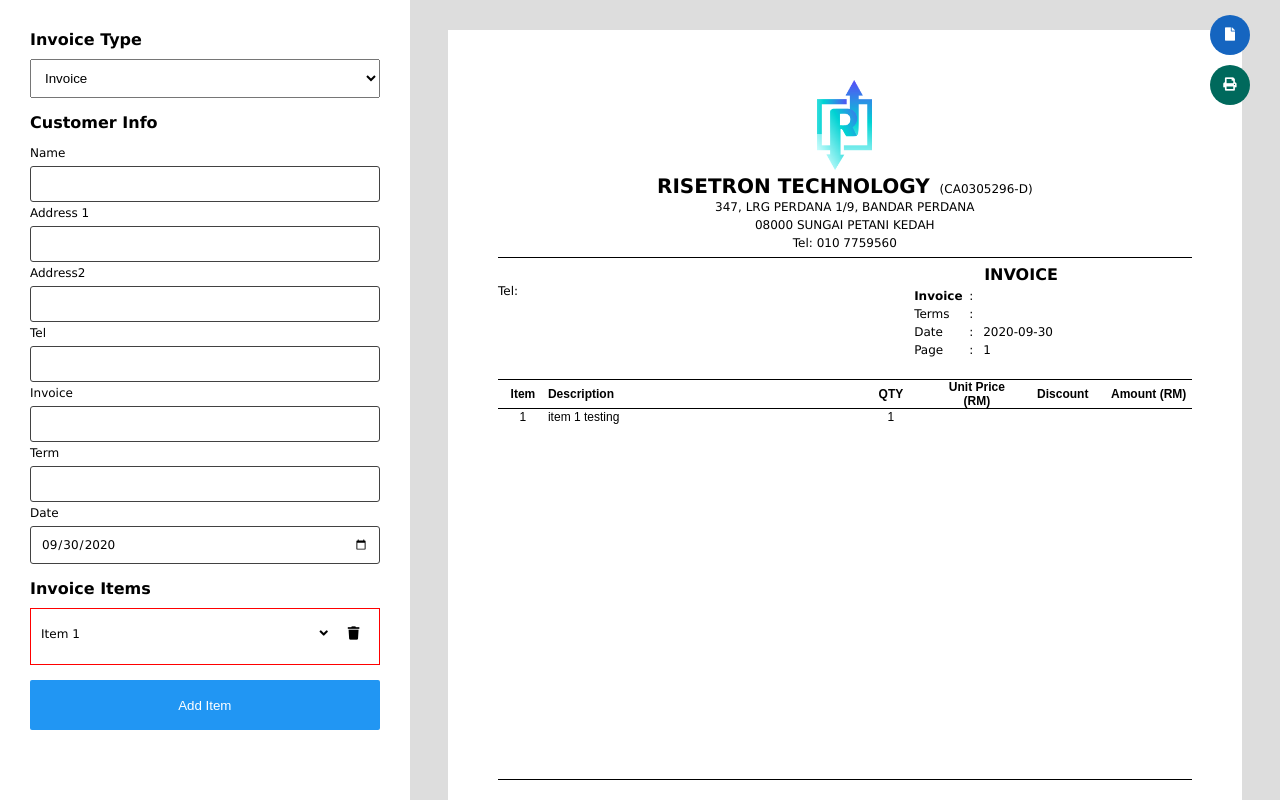
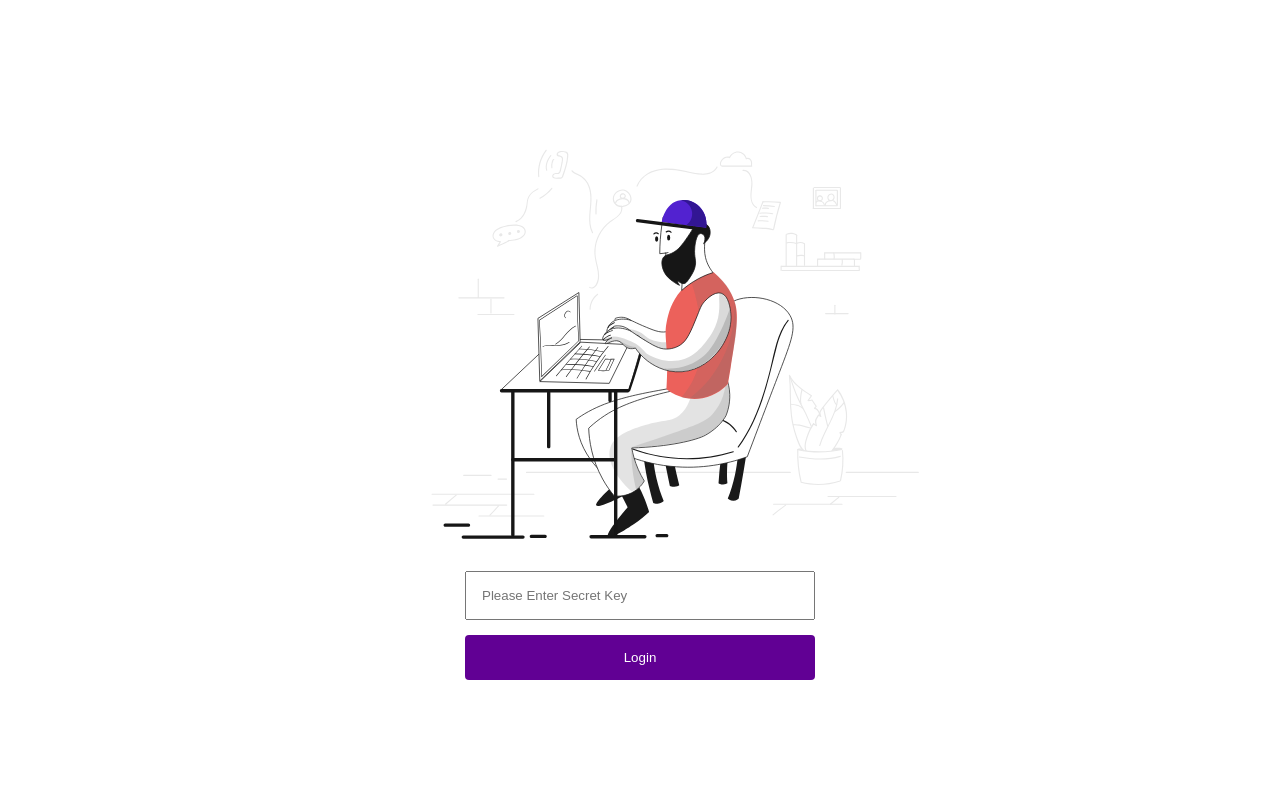
Before and after one commit to HunterWeii/invoice-generator, a React (Create React App) app: page / in a window 1280 px wide. Built offline with nearby package versions, Linux system fonts and the light colour scheme.

Commit message:
add authenticate to invoice generator

```diff
--- a/package.json
+++ b/package.json
@@ -14,10 +14,10 @@
     "classnames": "^2.2.6",
     "html2canvas": "^1.0.0-rc.7",
     "jspdf": "^2.1.1",
-    "node-sass": "^4.14.1",
+    "node-sass": "^6.0.1",
     "react": "^16.13.1",
     "react-dom": "^16.13.1",
-    "react-scripts": "3.4.3",
+    "react-scripts": "^4.0.3",
     "typescript": "^3.9.7"
   },
   "scripts": {
--- a/src/App.tsx
+++ b/src/App.tsx
@@ -1,12 +1,24 @@
 import React from 'react';
 import Home from 'pages/Home';
+import { AuthProvider, useAuthContext } from 'pages/Auth/AuthProvider';
+import Auth from 'pages/Auth';
 import 'styles/_reset.scss';
+
+function AppContent() {
+  const { isAuthenticate }: any = useAuthContext();
+
+  if (!isAuthenticate) return <Auth />
+
+  return <Home />
+}
 
 function App() {
   return (
-    <div className="App">
-      <Home />
-    </div>
+    <AuthProvider>
+      <div className="App">
+        <AppContent />
+      </div>
+    </AuthProvider>
   );
 }
 
--- a/src/components/component/Invoice/InvoiceSummary/InvoiceSummary.tsx
+++ b/src/components/component/Invoice/InvoiceSummary/InvoiceSummary.tsx
@@ -12,18 +12,33 @@ type InvoiceSummaryProps = { invoicePageItems : any, invoiceType: any }
 export default function InvoiceSummary(props: InvoiceSummaryProps) {
   let pageTotal = props.invoicePageItems.reduce((prevSum: number, item:any) => {
     const { qty, discount, unitPrice } = item;
+
     const itemDiscount = parseFloat(discount) === 0 ? 1 : parseFloat(discount);
-    const itemAmount = parseFloat(unitPrice) * parseFloat(qty) * itemDiscount;
+    let itemAmount = parseFloat(unitPrice) * parseFloat(qty) * itemDiscount;
+
+    if(Number.isNaN(itemAmount)) {
+      itemAmount = 0;
+    }
 
     return itemAmount + prevSum;
   }, 0);
-  const pageTotalInWords = numToWords(pageTotal);
+
   pageTotal = pageTotal.toFixed(2);
+
+  let [ rm, sen ] = pageTotal.toString().split(".");
+  let pageTotalInWords = numToWords(rm);
+
+  if(sen !== "00") {
+    sen = numToWords(sen);
+    pageTotalInWords += ` \n AND ${sen} SEN `
+  }
+
+  pageTotalInWords += "ONLY";
 
   return (
     <div className={style.invoice_summary} >
       <div className={style.invoice_summary_price}>
-  <TextBase textclass={ style.invoice_summary_text }>RINGGIT MALAYSIA { pageTotalInWords }</TextBase>
+        <TextBase textclass={ style.invoice_summary_text }>RINGGIT MALAYSIA { pageTotalInWords }</TextBase>
         <div className={style.invoice_summary_total}>
           <div>
             <TitleText
--- a/src/library/numToWords.ts
+++ b/src/library/numToWords.ts
@@ -15,9 +15,7 @@ export default function numToWords (num: number | string) {
     str += (parseFloat(n[2]) !== 0) ? (a[Number(n[2])] || b[n[2][0]] + ' ' + a[n[2][1]]) + 'lakh ' : '';
     str += (parseFloat(n[3]) !== 0) ? (a[Number(n[3])] || b[n[3][0]] + ' ' + a[n[3][1]]) + 'thousand ' : '';
     str += (parseFloat(n[4]) !== 0) ? (a[Number(n[4])] || b[n[4][0]] + ' ' + a[n[4][1]]) + 'hundred ' : '';
-    str += (parseFloat(n[5]) !== 0) ? ((str !== '') ? 'and ' : '') + (a[Number(n[5])] || b[n[5][0]] + ' ' + a[n[5][1]]) + 'only ' : '';
-
-    if(!str.includes("only")) str += 'only';
+    str += (parseFloat(n[5]) !== 0) ? ((str !== '') ? 'and ' : '') + (a[Number(n[5])] || b[n[5][0]] + ' ' + a[n[5][1]]) : '';
 
     return str.toUpperCase();
 }
--- /dev/null
+++ b/src/pages/Auth/Auth.scss
@@ -0,0 +1,38 @@
+.auth-container {
+  display: flex;
+  justify-content: center;
+  align-items: center;
+  flex-direction: column;
+  width: 100%;
+  height: 100vh;
+
+  &-img {
+    width: 600px;
+    height: 450px;
+  }
+}
+
+.auth-input-container {
+  margin: 15px 0;
+
+  &_input {
+    width: 350px;
+    padding: 15px;
+  }
+
+  &_error {
+    margin-top: 5px;
+    font-size: 12px;
+    color: #E63E6D;
+  }
+
+  &_button {
+    display: block;
+    width: 350px;
+    padding: 15px;
+    margin-top: 15px;
+    border-radius: 4px;
+    background-color: #610094;
+    color: #fff;
+  }
+}
--- /dev/null
+++ b/src/pages/Auth/AuthProvider.tsx
@@ -0,0 +1,24 @@
+import React, { useState } from 'react'
+
+export function AuthProvider(props: any) {
+  const [ isAuthenticate, setAuthenticate ] = useState(() => {
+    const secretKey = localStorage.getItem('risetron_auth');
+
+    return secretKey === ABC;
+  });
+
+  const value = {
+    isAuthenticate,
+    setAuthenticate
+  };
+
+  return (
+   <AuthContext.Provider value={value}>
+     { props.children }
+   </AuthContext.Provider>
+  )
+}
+
+const AuthContext = React.createContext({});
+export const useAuthContext = () => React.useContext(AuthContext);
+export const ABC = 'silverycat';
--- /dev/null
+++ b/src/pages/Auth/index.tsx
@@ -0,0 +1,47 @@
+import React, { useState, useRef } from 'react'
+import Logo from 'assets/support.svg';
+import './Auth.scss';
+import { useAuthContext, ABC } from './AuthProvider'
+
+export default function Auth() {
+  const inputRef: any = useRef();
+
+  const { setAuthenticate }: any = useAuthContext();
+
+  const [ hasError, setError ] = useState(false);
+
+  const onLogin = () => {
+    const key = inputRef.current.value;
+    const isAuth = key === ABC;
+
+    if (isAuth) {
+      localStorage.setItem('risetron_auth', key);
+      setAuthenticate(isAuth);
+      setError(false);
+    } else {
+      setError(true);
+    }
+  };
+
+  return (
+    <div className="auth-container">
+      <img className="auth-container-img" src={Logo} alt="support image" />
+      <div className="auth-input-container">
+        <input
+          className="auth-input-container_input"
+          type="text"
+          placeholder="Please Enter Secret Key"
+          ref={inputRef}
+        />
+        {
+          hasError && (
+            <div className="auth-input-container_error">
+              <span>Woops, wrong secret key !</span>
+            </div>
+          )
+        }
+        <button className="auth-input-container_button" onClick={onLogin}>Login</button>
+      </div>
+    </div>
+  )
+}
--- a/tsconfig.json
+++ b/tsconfig.json
@@ -18,7 +18,8 @@
     "noEmit": true,
     "jsx": "react",
     "baseUrl": "src",
-    "isolatedModules": true
+    "isolatedModules": true,
+    "noFallthroughCasesInSwitch": true
   },
   "include": [
     "src"
```
Also changed, not shown: src/assets/support.svg (added), 1 other file (tests, documents, lock files or other folders).
